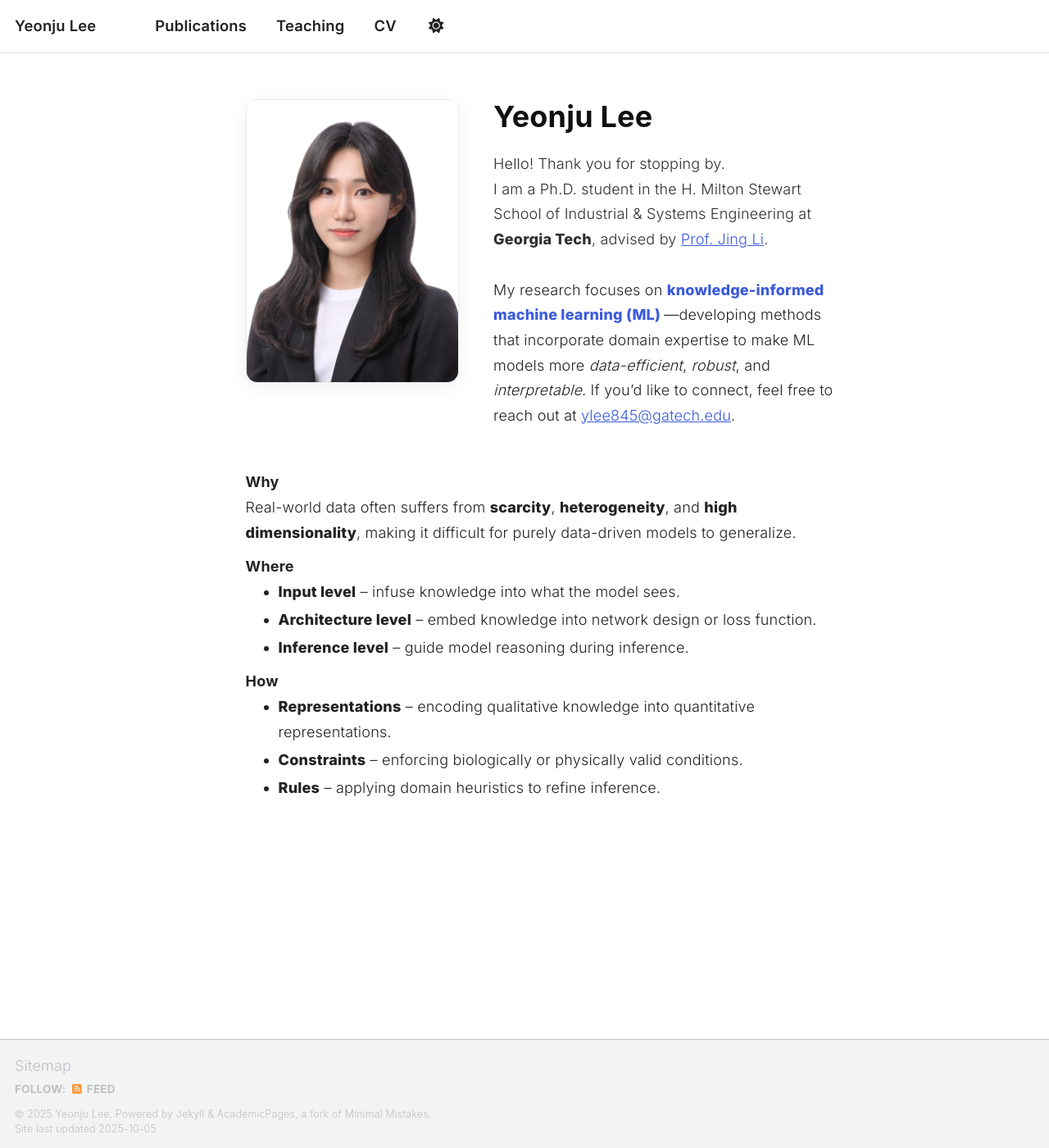
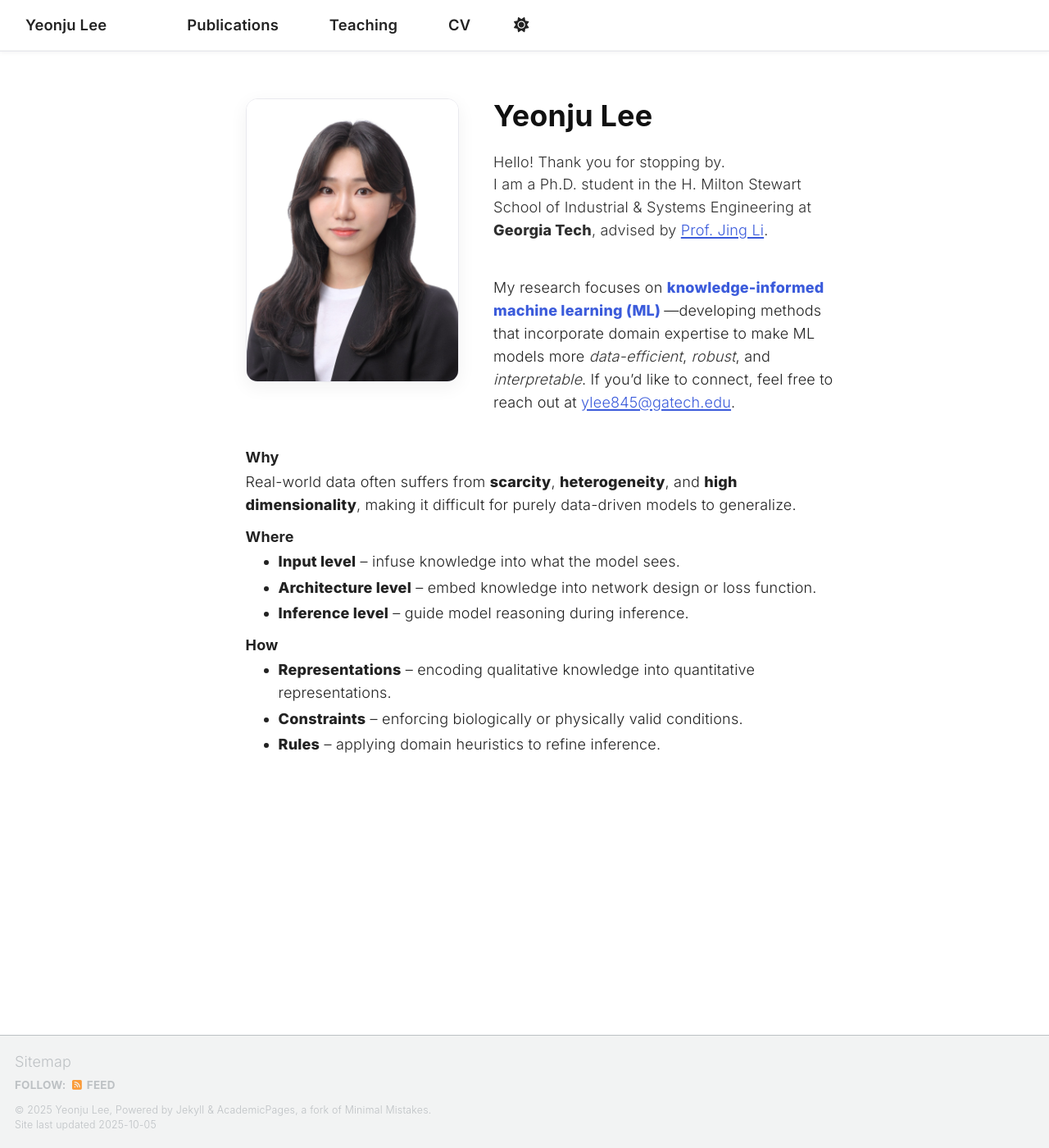
Before and after one commit to ylee845/ylee845.github.io, a Jekyll site: the page built from _pages/about.md, in a window 1280 px wide and 1400 px high. Shown: the whole window at 82% size. Built offline with Jekyll 4.4.1, drawn with Linux system fonts in a browser that asks for light colours; a script that is not in the unit is left out.

Commit message:
Update custom.scss

```diff
--- a/_sass/custom.scss
+++ b/_sass/custom.scss
@@ -130,6 +130,67 @@ body, .masthead, .masthead__menu-item a, .site-title {
   margin-right: 1.2rem;
 }
 
+/* 1) 네비게이션: 정렬/간격/호버 애니메이션 */
+.masthead .inner-wrap{ display:flex; align-items:center; gap:1.5rem; }
+.greedy-nav .visible-links{ gap:.5rem; }
+.greedy-nav a{
+  position:relative;
+  padding:.46rem .72rem;
+  font-weight:650;                    /* 메뉴 더 또렷하게 */
+  letter-spacing:.2px;
+}
+.greedy-nav a::after{                 /* 밑줄 애니메이션 */
+  content:""; position:absolute; left:.6rem; right:.6rem; bottom:.2rem;
+  height:2px; background:var(--brand); transform:scaleX(0); transform-origin:left;
+  transition:transform .18s ease;
+}
+.greedy-nav a:hover::after{ transform:scaleX(1); }
+
+/* 2) 고정 헤더의 미세 그림자(스크롤 시만 진하게 보이도록) */
+.masthead{ transition: box-shadow .2s ease, background-color .2s ease; }
+html.scrolled .masthead{ box-shadow:0 6px 16px -14px rgba(0,0,0,.35); }
+
+/* 3) 히어로(사진+소개) 균형: 좌 300px : 우 1fr */
+.intro{ display:grid !important; grid-template-columns: 300px 1fr; gap:2rem; align-items:center; }
+.intro__img{ max-width:300px; border-radius:18px; box-shadow:0 10px 32px -18px rgba(0,0,0,.35); }
+.intro__title{ font-size:clamp(2rem, 3vw + 1rem, 2.6rem); letter-spacing:.2px; }
+.intro__body{ line-height:1.55; }
+.intro__body p{ margin:.6rem 0; }
+
+/* 4) 본문 타이포 리듬 & 굵기 대비 */
+.page__content strong{ font-weight:700; }
+.page__content em{ font-style:italic; opacity:.92; }
+
+/* 5) 섹션 헤더 스타일 (Why/Where/How) */
+.about-sections h3{
+  margin:1.4rem 0 .5rem; font-weight:750; letter-spacing:.15px;
+}
+.about-sections hr{
+  height:1px; border:0;
+  background:linear-gradient(90deg, transparent, var(--line), transparent);
+  margin:.7rem 0 1rem;
+}
+
+/* 6) 링크 가독성 + 밑줄 밀도 낮추기 */
+.page__content a{
+  color:var(--brand); text-decoration:underline;
+  text-underline-offset:2px; text-decoration-thickness:1.5px;
+}
+.page__content a:hover{ opacity:.9; }
+
+/* 7) 연락처 버튼화(선택) */
+.btn-ghost{
+  display:inline-block; padding:.5rem .8rem; border:1px solid var(--line);
+  border-radius:12px; text-decoration:none; transition:background .15s ease, transform .08s;
+}
+.btn-ghost:hover{ background:var(--brand-weak); transform:translateY(-1px); }
+
+/* 반응형 */
+@media (max-width: 920px){
+  .intro{ grid-template-columns: 1fr; gap:1.2rem; }
+  .intro__img{ justify-self:center; }
+}
+
 /* Mobile: 약간 간격 줄이기 */
 @media (max-width: 768px){
   .masthead { padding: .25rem 0; }
```
